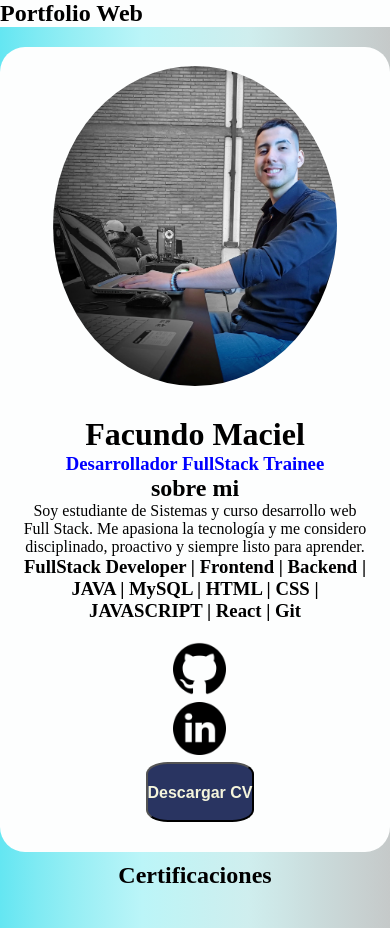
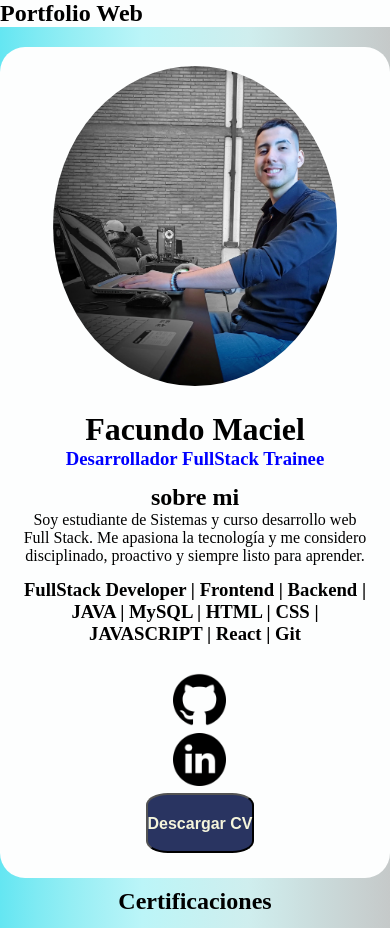
Before and after one commit to Facundo-Maciel/mi-portfolio, a website built with Vite: page index.html in a window 390 px wide. Shown: the top 928 px of the page. Built offline with nearby package versions, Linux system fonts and the light colour scheme.

Commit message:
le puse un espaciado al responsive

```diff
--- a/src/style.css
+++ b/src/style.css
@@ -189,7 +189,9 @@ body{
   text-align: center;
 }
 
-@media(max-width: 993px){
+
+
+@media(max-width: 768px){
   body{
     align-items: center;
     align-content: center;
@@ -197,7 +199,7 @@ body{
   }
 
   .hijo{
-    padding: 0%;
+    padding: 2%;
     margin: 0%;
     align-items: center;
     align-content: center;
@@ -206,6 +208,7 @@ body{
     flex-direction: column-reverse;
     margin-top: 5%;
     padding-top: 5%;
+    justify-content: space-between;
   }
 
   .hijoa{
@@ -214,16 +217,19 @@ body{
     width: 100%;
     text-align: center;
     flex-direction: column;
+    justify-content: space-between;
+    padding: 2%;
   }
 
   .hijob{
-    padding: 0;
+    padding: 2%;
     margin: 0;
     align-items: center;
     align-content: center;
     width: 100%;
     text-align: center;
     flex-direction: column;
+    justify-content: space-between;
   }
 
   .hijoc{
@@ -240,6 +246,7 @@ body{
     align-content: center;
     text-align: center;
     flex-direction: column;
+    justify-content: space-between;
   }
 
   .icono{
```
